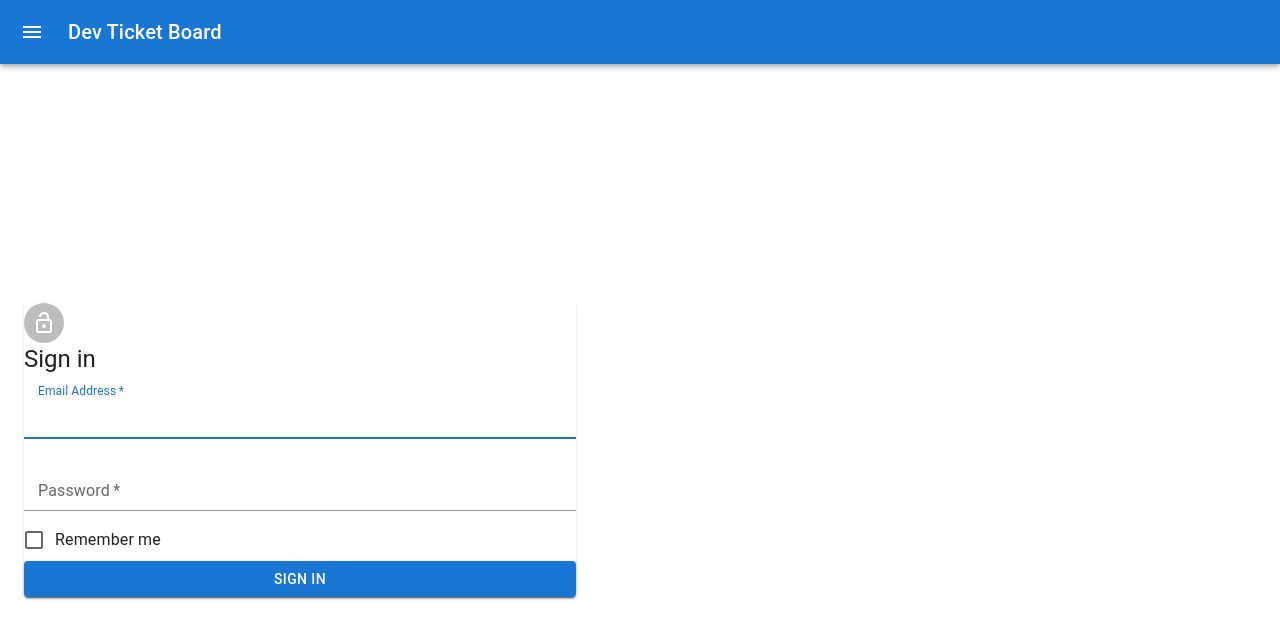
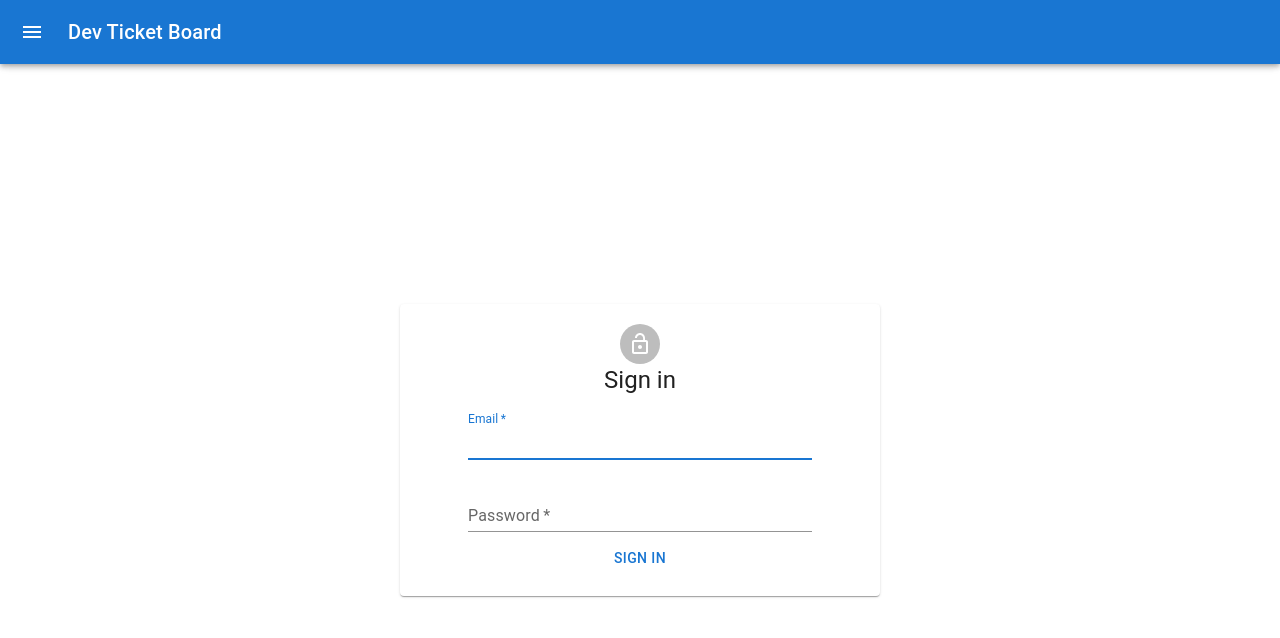
Before and after one commit to aquafinatrippy/dev-ticket-board, a React (Vite) app in the folder Client/: page /login in a window 1280 px wide. Shown: the top 638 px of the page. Built offline with nearby package versions, Linux system fonts and the light colour scheme.

Commit message:
new forms created for auth actions

```diff
--- a/Client/src/App.jsx
+++ b/Client/src/App.jsx
@@ -3,11 +3,12 @@ import Container from "@mui/material/Container";
 import Box from "@mui/material/Box";
 import { BrowserRouter as Router, Routes, Route } from "react-router-dom";
 import { Home } from "./pages/Home";
-import Login from "./pages/Login";
+import { Login } from "./pages/Login";
 import { Register } from "./pages/Register";
 import { Navbar } from "./components/Navbar";
 import { ToastContainer } from "react-toastify";
 import "react-toastify/dist/ReactToastify.css";
+import { Grid } from "@mui/material";
 
 function App() {
   const [count, setCount] = useState(0);
@@ -16,9 +17,20 @@ function App() {
     <div className="App">
       <Router>
         <Navbar />
-        <Container maxWidth="sm" sx={{ margin: "100px auto 0 auto" }}>
+        <Box
+          display="flex"
+          justifyContent="center"
+          alignItems="center"
+          minHeight="100vh"
+          width={"100vw"}
+          sx={{
+            display: "flex",
+            justifyContent: "center",
+          }}
+        >
+          <Container fixed sx={{ margin: "100px auto 0 auto" }}>
             {" "}
-          <Box display="flex">
+            <Box display="flex" sx={{ justifyContent: "center" }}>
               <Routes>
                 <Route path="/" element={<Home />} />
                 <Route path="/register" element={<Register />} />
@@ -26,6 +38,7 @@ function App() {
               </Routes>
             </Box>
           </Container>
+        </Box>
       </Router>
       <ToastContainer />
     </div>
--- a/Client/src/pages/Login.jsx
+++ b/Client/src/pages/Login.jsx
@@ -1,99 +1,94 @@
-import React from "react";
-import PropTypes from "prop-types";
+import React, { useState } from "react";
 import {
   Avatar,
+  Box,
   Button,
-  Checkbox,
-  CssBaseline,
-  FormControl,
-  FormControlLabel,
-  Input,
-  InputLabel,
   Paper,
+  TextField,
   Typography,
 } from "@mui/material";
 import LockOpenIcon from "@mui/icons-material/LockOpen";
+import { CenterContent } from "../styles/global";
 
-const styles = (theme) => ({
-  main: {
-    width: "auto",
-    display: "block", // Fix IE 11 issue.
-    marginLeft: theme.spacing.unit * 3,
-    marginRight: theme.spacing.unit * 3,
-    [theme.breakpoints.up(400 + theme.spacing.unit * 3 * 2)]: {
-      width: 400,
-      marginLeft: "auto",
-      marginRight: "auto",
-    },
-  },
-  paper: {
-    marginTop: theme.spacing.unit * 8,
-    display: "flex",
+export const Login = () => {
+  const [formData, setFormData] = useState({
+    email: "",
+    password: "",
+  });
+  const onChange = (e) => {
+    setFormData((prevState) => ({
+      ...prevState,
+      [e.target.id]: e.target.value,
+    }));
+  };
+
+  const { email, password } = formData;
+  const onSubmit = (e) => {
+    e.preventDefault();
+    if (!password) {
+      toast.error("Passwords dont match");
+    }
+  };
+
+  return (
+    <main>
+      <Paper>
+        <Box sx={{ width: "80%", margin: "0 auto", padding: "20px" }}>
+          <Box
+            sx={{
+              ...CenterContent,
               flexDirection: "column",
               alignItems: "center",
-    padding: `${theme.spacing.unit * 2}px ${theme.spacing.unit * 3}px ${
-      theme.spacing.unit * 3
-    }px`,
-  },
-  avatar: {
-    margin: theme.spacing.unit,
-    backgroundColor: theme.palette.secondary.main,
-  },
-  form: {
-    width: "100%", // Fix IE 11 issue.
-    marginTop: theme.spacing.unit,
-  },
-  submit: {
-    marginTop: theme.spacing.unit * 3,
-  },
-});
-
-function Login() {
-  return (
-    <main className={styles.main}>
-      <CssBaseline />
-      <Paper className={styles.paper}>
-        <Avatar className={styles.avatar}>
+            }}
+          >
+            <Avatar>
               <LockOpenIcon />
             </Avatar>
             <Typography component="h1" variant="h5">
               Sign in
             </Typography>
-        <form className={styles.form}>
-          <FormControl margin="normal" required fullWidth>
-            <InputLabel htmlFor="email">Email Address</InputLabel>
-            <Input id="email" name="email" autoComplete="email" autoFocus />
-          </FormControl>
-          <FormControl margin="normal" required fullWidth>
-            <InputLabel htmlFor="password">Password</InputLabel>
-            <Input
+          </Box>
+          <form onSubmit={(e) => onSubmit(e)}>
+            <TextField
+              required
+              id="email"
+              name="email"
+              autoComplete="email"
+              value={email}
+              autoFocus
+              onChange={(e) => onChange(e)}
+              label="Email"
+              margin="normal"
+              variant="standard"
+              fullWidth
+            />
+
+            <TextField
+              label="Password"
+              margin="normal"
+              required
+              type="password"
+              autoComplete="current-password"
+              variant="standard"
+              onChange={(e) => onChange(e)}
               name="password"
-              type="password"
               id="password"
-              autoComplete="current-password"
+              value={password}
+              fullWidth
             />
-          </FormControl>
-          <FormControlLabel
-            control={<Checkbox value="remember" color="primary" />}
-            label="Remember me"
-          />
+            <Box sx={CenterContent}>
               <Button
                 type="submit"
-            fullWidth
-            variant="contained"
+                variant="text"
                 color="primary"
-            className={styles.submit}
+                size="medium"
               >
                 Sign in
               </Button>
-        </form>
+            </Box>
+          </form>{" "}
+        </Box>
       </Paper>
     </main>
   );
-}
-
-Login.propTypes = {
-  classes: PropTypes.object.isRequired,
 };
-
-export default Login;
--- a/Client/src/pages/Register.jsx
+++ b/Client/src/pages/Register.jsx
@@ -1,8 +1,15 @@
 import React, { useState } from "react";
-import TextField from "@mui/material/TextField";
-import { Box, Button, Typography } from "@mui/material";
 import { toast } from "react-toastify";
 import GroupAddIcon from "@mui/icons-material/GroupAdd";
+import {
+  Avatar,
+  Box,
+  Button,
+  Paper,
+  TextField,
+  Typography,
+} from "@mui/material";
+import { CenterContent } from "../styles/global";
 
 export const Register = () => {
   const [formData, setFormData] = useState({
@@ -27,53 +34,90 @@ export const Register = () => {
   };
 
   return (
-    <div>
-      <Typography>
-        <GroupAddIcon /> Register
+    <main>
+      <Paper>
+        <Box sx={{ width: "80%", margin: "0 auto", padding: "20px" }}>
+          <Box
+            sx={{
+              ...CenterContent,
+              flexDirection: "column",
+              alignItems: "center",
+            }}
+          >
+            <Avatar>
+              <GroupAddIcon />
+            </Avatar>
+            <Typography component="h1" variant="h5">
+              Sign Up
             </Typography>
-      <Typography>Please create an account</Typography>
-
+          </Box>
           <form onSubmit={(e) => onSubmit(e)}>
-        <Box sx={{ display: "flex", flexDirection: "column", gap: "30px" }}>
             <TextField
+              required
+              id="name"
+              name="name"
+              autoComplete="name"
+              value={name}
+              autoFocus
               onChange={(e) => onChange(e)}
-            value={name}
-            id="name"
-            label="Enter your name"
-            variant="outlined"
+              label="Name"
+              margin="normal"
+              variant="standard"
               fullWidth
             />
             <TextField
+              required
+              id="email"
+              name="email"
+              autoComplete="email"
+              value={email}
+              autoFocus
               onChange={(e) => onChange(e)}
-            value={email}
-            id="email"
-            label="Enter email"
-            variant="outlined"
+              label="Email"
+              margin="normal"
+              variant="standard"
+              fullWidth
+            />
+
+            <TextField
+              label="Password"
+              margin="normal"
+              required
+              type="password"
+              autoComplete="current-password"
+              variant="standard"
+              onChange={(e) => onChange(e)}
+              name="password"
+              id="password"
+              value={password}
               fullWidth
             />
             <TextField
+              label="Confirm Password"
+              margin="normal"
+              required
+              type="password"
+              autoComplete="current-password"
+              variant="standard"
               onChange={(e) => onChange(e)}
-            value={password}
-            id="password"
-            label="Password"
-            variant="outlined"
-            type="password"
+              name="password2"
+              id="password2"
+              value={password2}
               fullWidth
             />
-          <TextField
-            onChange={(e) => onChange(e)}
-            value={password2}
-            id="password2"
-            label="ConfirmPassword"
-            variant="outlined"
-            type="password"
-            fullWidth
-          />
-          <Button type="submit" variant="outlined">
-            Register Account
+            <Box sx={CenterContent}>
+              <Button
+                type="submit"
+                variant="text"
+                color="primary"
+                size="medium"
+              >
+                Register
               </Button>
             </Box>
-      </form>
-    </div>
+          </form>{" "}
+        </Box>
+      </Paper>
+    </main>
   );
 };
--- /dev/null
+++ b/Client/src/styles/global.js
@@ -0,0 +1,7 @@
+const CenterContent = {
+  display: "flex",
+  justifyContent: "center",
+
+};
+
+export {CenterContent}
```
Lines whose indentation alone changed are shown as unchanged.
